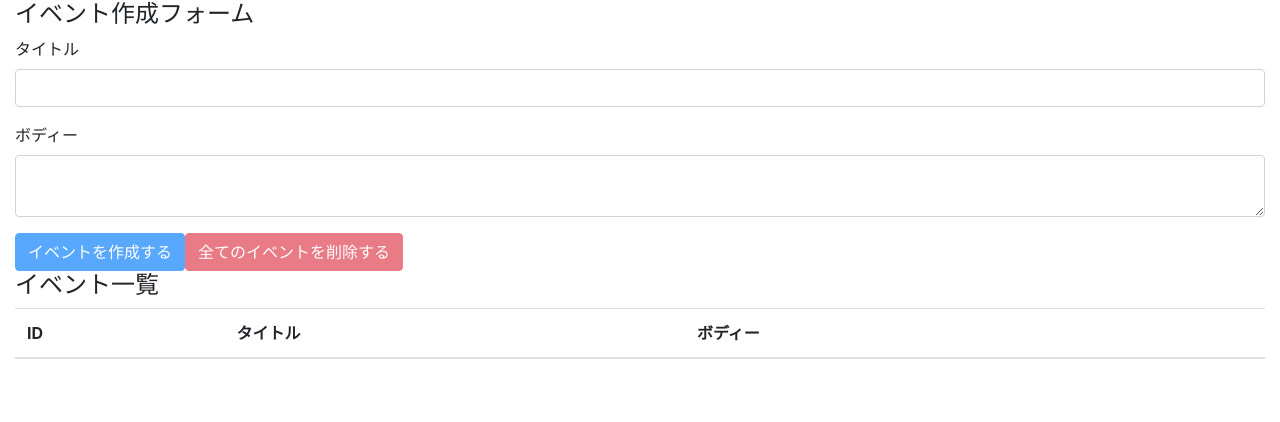
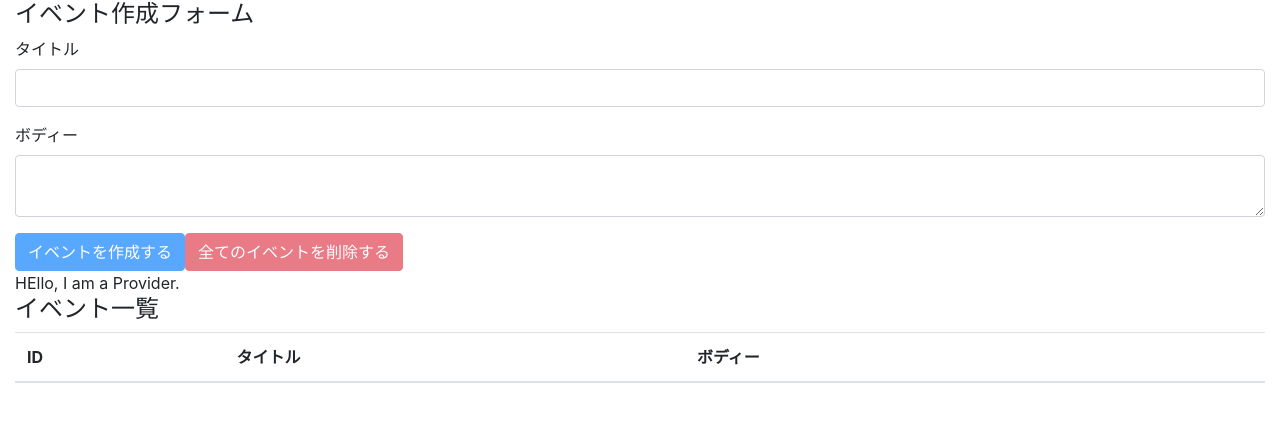
Before and after one commit to kan-kan/react-hooks, a React (Create React App) app: page / in a window 1280 px wide. Shown: the top 422 px of the page. Built offline with nearby package versions, Linux system fonts and the light colour scheme.

Commit message:
setup react context provider

```diff
--- a/src/components/App.js
+++ b/src/components/App.js
@@ -5,15 +5,20 @@
 import Events from "./Events";
 import reducer from "../reducers";
 import EventForm from "./EventForm";
+import AppContext from "../contexts/AppContext";
+
+console.log(AppContext);
 
 const App = () => {
   const [state, dispatch] = useReducer(reducer, []);
 
   return (
-    <div className="container-fluid">
-      <EventForm state={state} dispatch={dispatch} />
-      <Events state={state} dispatch={dispatch} />
-    </div>
+    <AppContext.Provider value={"HEllo, I am a Provider."}>
+      <div className="container-fluid">
+        <EventForm state={state} dispatch={dispatch} />
+        <Events state={state} dispatch={dispatch} />
+      </div>
+    </AppContext.Provider>
   );
 };
 
--- a/src/components/Events.js
+++ b/src/components/Events.js
@@ -1,9 +1,12 @@
-import React from "react";
+import React, { useContext } from "react";
 
 import Event from "./Event";
+import AppContext from "../contexts/AppContext";
 const Events = ({ state, dispatch }) => {
+  const value = useContext(AppContext);
   return (
     <>
+      <div>{value}</div>
       <h4>イベント一覧</h4>
       <table className="table table-hover">
         <thead>
--- /dev/null
+++ b/src/contexts/AppContext.js
@@ -0,0 +1,3 @@
+import { createContext } from "react";
+const AppContext = createContext();
+export default AppContext;
```
